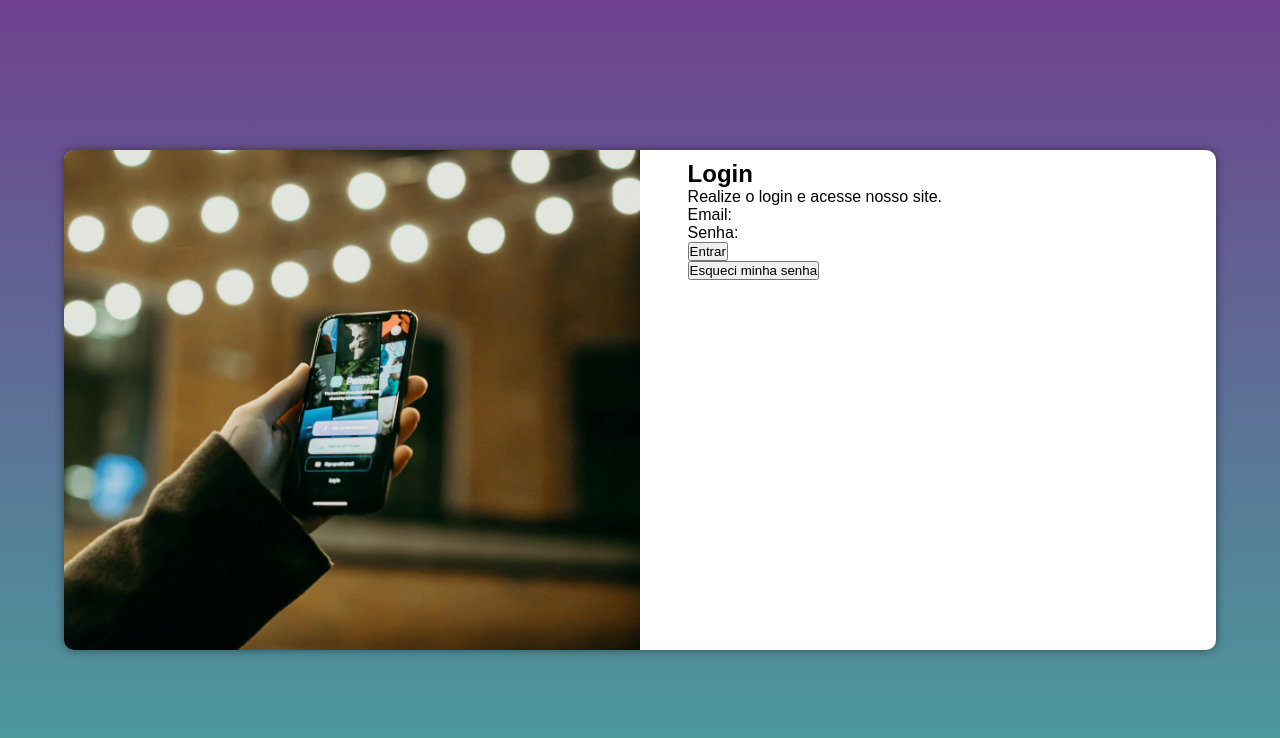
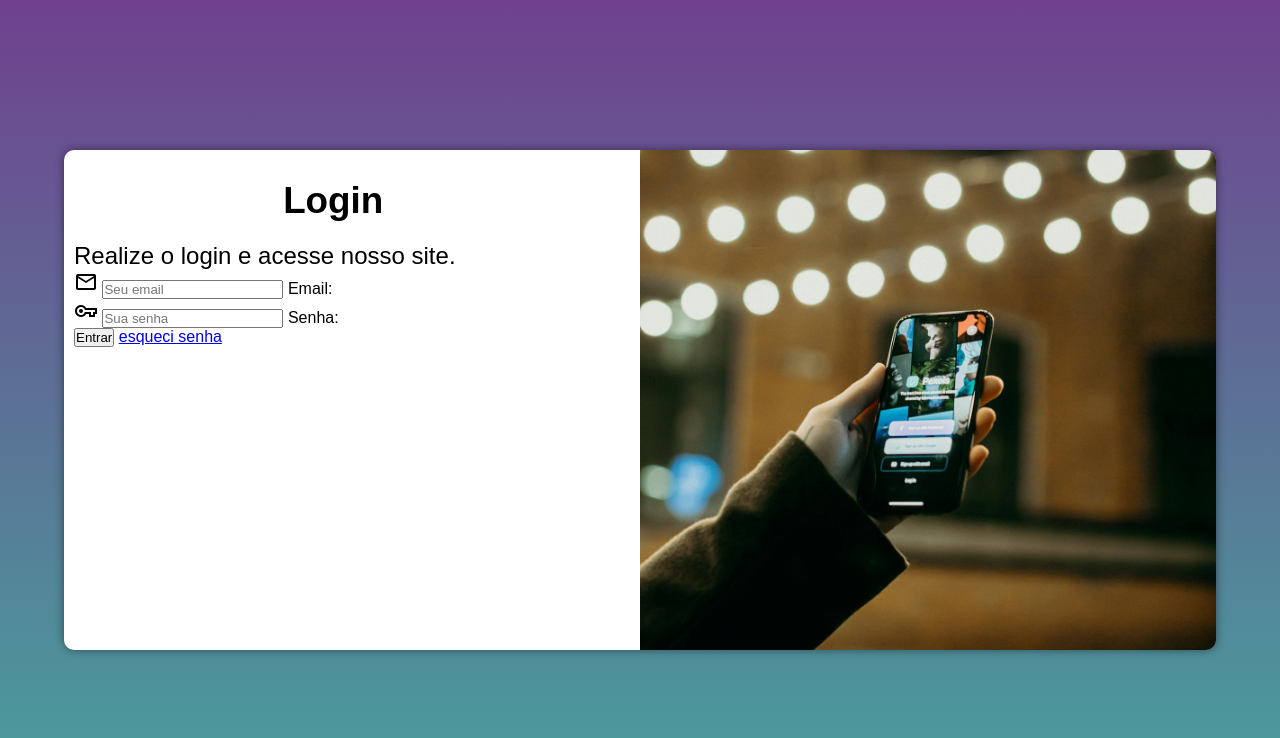
Before and after one commit to KelySoare5/projeto-login, a plain HTML site: page index.html in a window 1280 px wide. Drawn offline with nearby package versions, Linux system fonts and the light colour scheme.

Commit message:
login no html

```diff
--- a/estilos/media-queries.css
+++ b/estilos/media-queries.css
@@ -23,18 +23,26 @@
     body{
         background-image: linear-gradient(to top, #49a09d, #602c82af);
     }
+    h1{
+        text-align: center;
+        padding: 20px;
+        font-size: 2.3em;
+    }
+    p{
+        font-size: 1.5em;
+    }
     section.login{
         width: 90vw;
     }
 
     div.imagem-login{
-        float: left;
+        float: right;
         width: 50%;
         height: 100%;
     }
 
     div.formulario{
-        float: right;
+        float: left;
         width: 45%;
     }
 }
--- a/estilos/style.css
+++ b/estilos/style.css
@@ -44,3 +44,12 @@ div.formulario{
     display: block;
     padding: 10px;
 }
+
+h1{
+    text-align: center;
+    padding: 10px;
+    font-size: 2em;
+}
+p{
+    font-size: 1.2em;
+}
--- a/index.html
+++ b/index.html
@@ -4,6 +4,7 @@
     <meta charset="UTF-8">
     <meta name="viewport" content="width=device-width, initial-scale=1.0">
     <link rel="stylesheet" href="estilos/style.css">
+    <link rel="stylesheet" href="https://fonts.googleapis.com/css2?family=Material+Symbols+Outlined:opsz,wght,FILL,GRAD@20..48,100..700,0..1,-50..200" />
     <link rel="stylesheet" href="estilos/media-queries.css">
     <title>login</title>
 </head>
@@ -19,11 +20,24 @@
                 <p>Realize o login e acesse nosso site.</p>
 
                 <form action="login.php" method="post">
-                    <label for="iusuario">Email: </label> <br>
-                    <label for="isenha">Senha: </label> <br>
+                    <div class="campo">
+                        <span class="material-symbols-outlined">
+                            mail
+                            </span>
+                        <input type="email" name="login" id="ilogin" required placeholder="Seu email">
+                        <label for="ilogin">Email: </label>
+                    </div>
 
-                    <button type="submit">Entrar</button> <br>
-                    <button type="button">Esqueci minha senha</button>
+                    <div>
+                        <span class="material-symbols-outlined">
+                            vpn_key
+                            </span>
+                            <input type="password" name="senha" id="isenha" required placeholder="Sua senha" minlength="8">
+                            <label for="isenha">Senha: </label>
+                    </div>
+
+                    <button type="submit">Entrar</button>
+                    <a href="#">esqueci senha</a>
                 </form>
             </div>
 
```
